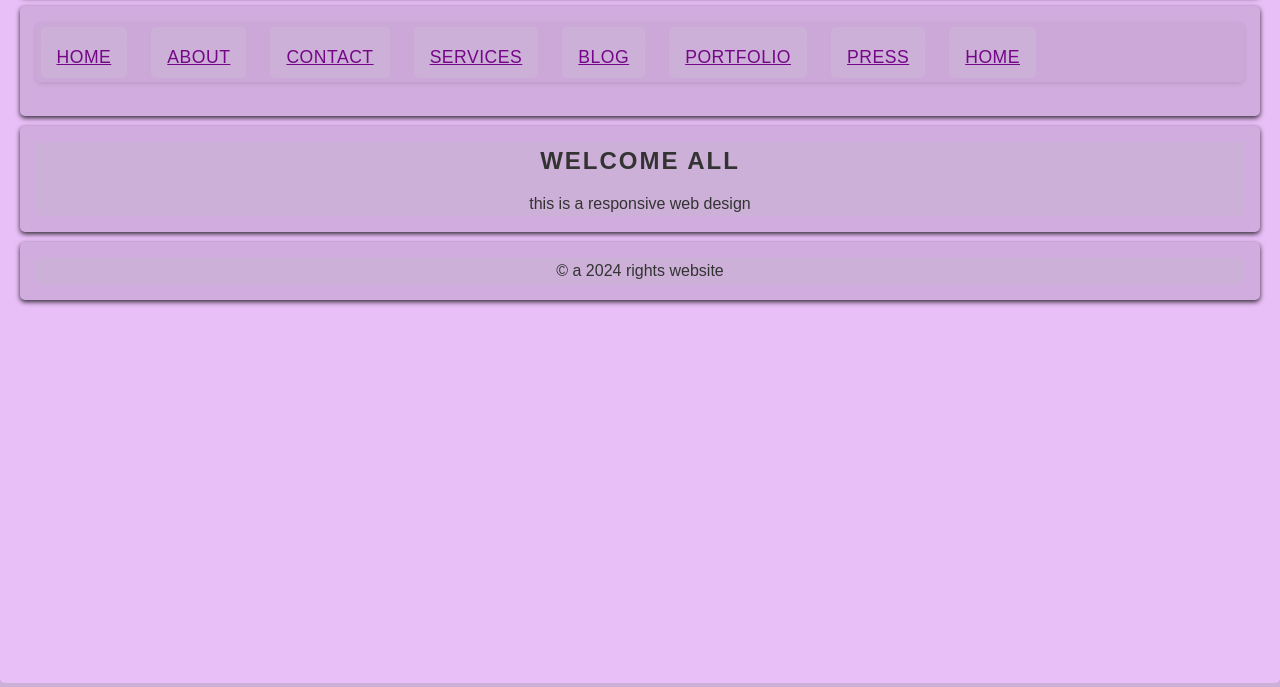
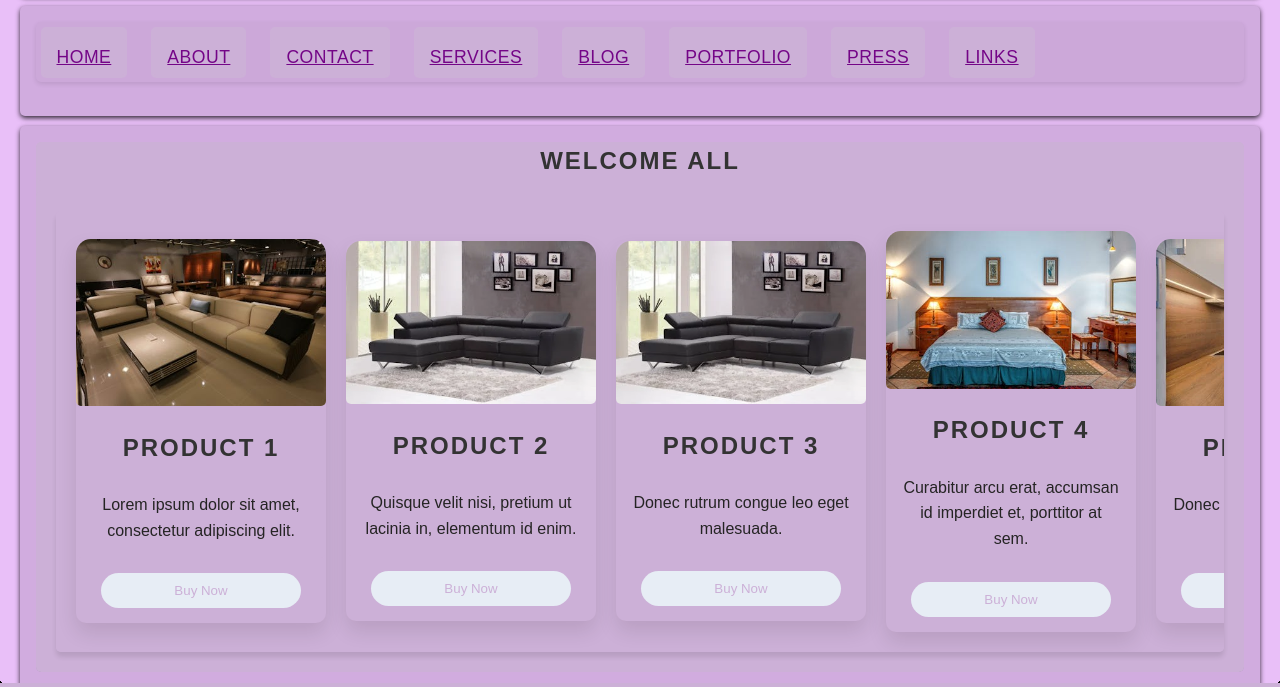
Before and after one commit to katampoi/grid-css-1, a plain HTML site: page index.html in a window 1280 px wide. Shown: the part 117-804 px from the top of the page. Drawn offline with Linux system fonts and the light colour scheme.

Commit message:
added a responsive card slider

```diff
--- a/index.html
+++ b/index.html
@@ -19,7 +19,7 @@
             <li><a href="#">Blog</a></li>
             <li><a href="#">Portfolio</a></li>
             <li><a href="#">Press</a></li>
-            <li><a href="#">home</a></li>
+            <li><a href="#">links</a></li>
 
         </ul>
      </nav>
@@ -27,7 +27,59 @@
      <main>
         <section>
             <h2>welcome all</h2>
-            <p>this is a responsive web design</p>
+            <section class="slider-container">
+    <div class="slider">
+      <div class="card">
+        <img src="images\pexels-photo-276528 5 seater.jpeg">
+        <h3>Product 1</h3>
+        <p>Lorem ipsum dolor sit amet, consectetur adipiscing elit.</p>
+        <button class="btn">Buy Now</button>
+      </div>
+      <div class="card">
+        <img src="images\pexels-photo-276583 chair.webp" alt="Product 2">
+        <h3>Product 2</h3>
+        <p>Quisque velit nisi, pretium ut lacinia in, elementum id enim.</p>
+        <button class="btn">Buy Now</button>
+      </div>
+      <div class="card">
+        <img src="images\pexels-photo-276583 chair.webp" alt="Product 3">
+        <h3>Product 3</h3>
+        <p>Donec rutrum congue leo eget malesuada.</p>
+        <button class="btn">Buy Now</button>
+      </div>
+      <div class="card">
+        <img src="images\pexels-photo-279746 bed2.jpeg" alt="Product 4">
+        <h3>Product 4</h3>
+        <p>Curabitur arcu erat, accumsan id imperdiet et, porttitor at sem.</p>
+        <button class="btn">Buy Now</button>
+      </div>
+      <div class="card">
+        <img src="images\pexels-photo-1643384 kitchen-drawers.webp" alt="Product 5">
+        <h3>Product 3</h3>
+        <p>Donec rutrum congue leo eget malesuada.</p>
+        <button class="btn">Buy Now</button>
+      </div>
+      <div class="card">
+        <img src="images\pexels-photo-279746 bed2.jpeg" alt="Product 6">
+        <h3>Product 6</h3>
+        <p>Donec rutrum congue leo eget malesuada.</p>
+        <button class="btn">Buy Now</button>
+      </div>
+      <div class="card">
+        <img src="images\pexels-photo-276528 5 seater.jpeg" alt="Product 7">
+        <h3>Product 7</h3>
+        <p>Donec rutrum congue leo eget malesuada.</p>
+        <button class="btn">Buy Now</button>
+      </div>
+      <div class="card">
+        <img src="images\pexels-photo-276528 5 seater.jpeg" alt="Product 8">
+        <h3>Product 8</h3>
+        <p>Donec rutrum congue leo eget malesuada.</p>
+        <button class="btn">Buy Now</button>
+      </div>
+    </div>
+  </section>
+
         </section>
      </main>
 
--- a/style.css
+++ b/style.css
@@ -131,7 +131,7 @@ nav ul li {
 }
 
 nav ul li a {
-    color: #740687;
+    color: hwb(291 2% 47%);
     text-decoration: underline;
     padding: 0.5rem 1rem;
     /* background-color: rgba(0, 0, 0, 0.2); */
@@ -147,3 +147,101 @@ nav ul li a {
     } */
 
 }
+
+.slider-container {
+  width: 100%;
+  display: flex;
+  justify-content: center;
+  align-items: center;
+  padding: 20px;
+  box-shadow: 0 5px 5px rgba(0, 0, 0, 0.1);
+}
+
+.slider {
+  display: flex;
+  gap: 20px;
+  overflow-x: auto;
+  padding: 20px;
+  scroll-behavior: smooth;
+  box-shadow: 0 5px 5px rgba(4, 3, 3, 0.1);
+}
+
+.slider::-webkit-scrollbar {
+  display: none;
+}
+
+.card {
+  background-color: #ccb0d7;;
+  border-radius: 25px;
+  box-shadow: 0 10px 20px rgba(21, 14, 14, 0.1);
+  flex: 0 0 auto;
+  width: 250px;
+  transition: transform 0.3s ease;
+  border-radius: 10px;
+}
+
+.card:hover {
+  transform: scale(1.05);
+
+}
+
+.card img {
+  width: 100%;
+  height: 50%;
+  border-top-left-radius: 15px;
+  border-top-right-radius: 15px;
+}
+
+.card h3 {
+  font-size: 1.5rem;
+  padding: 15px;
+  text-align: center;
+  color: #333;
+  text-transform: uppercase;
+  font-weight: bold;
+  letter-spacing: 2px;
+  text-decoration: none;
+  margin-bottom: 10px;
+  cursor: pointer;
+}
+
+.card p {
+  font-size: 1rem;
+  padding: 0 15px 15px;
+  color: #252424;
+  text-align: center;
+  text-decoration: none;
+  margin-bottom: 10px;
+}
+
+.btn {
+  display: block;
+  width: 80%;
+  margin: 15px auto;
+  padding: 10px;
+  background-color: #e7edf5;
+  color:#ccb0d7;
+  text-align: center;
+  border: none;
+  border-radius: 25px;
+  cursor: pointer;
+  transition: background-color 0.3s ease;
+}
+
+.btn:hover {
+  background-color: #b2e9f7;
+}
+
+@media (max-width: 768px) {
+  .slider {
+    margin: 0;
+    padding: 0;
+    box-sizing: border-box;
+    font-family: 'Arial', sans-serif;
+    background-color: #ccb0d7;
+  }
+
+  .card {
+    width: 200px;
+  }
+}
```
Also changed, not shown: images/pexels-photo-105004 one-sitter.jpeg (added), images/pexels-photo-1528975.webp (added), images/pexels-photo-1643384 kitchen-drawers.webp (added), images/pexels-photo-1957477 office desk.webp (added), images/pexels-photo-276528 5 seater.jpeg (added), images/pexels-photo-276583 chair.webp (added), images/pexels-photo-279746 bed2.jpeg (added), images/pexels-photo-447592.webp (added).
